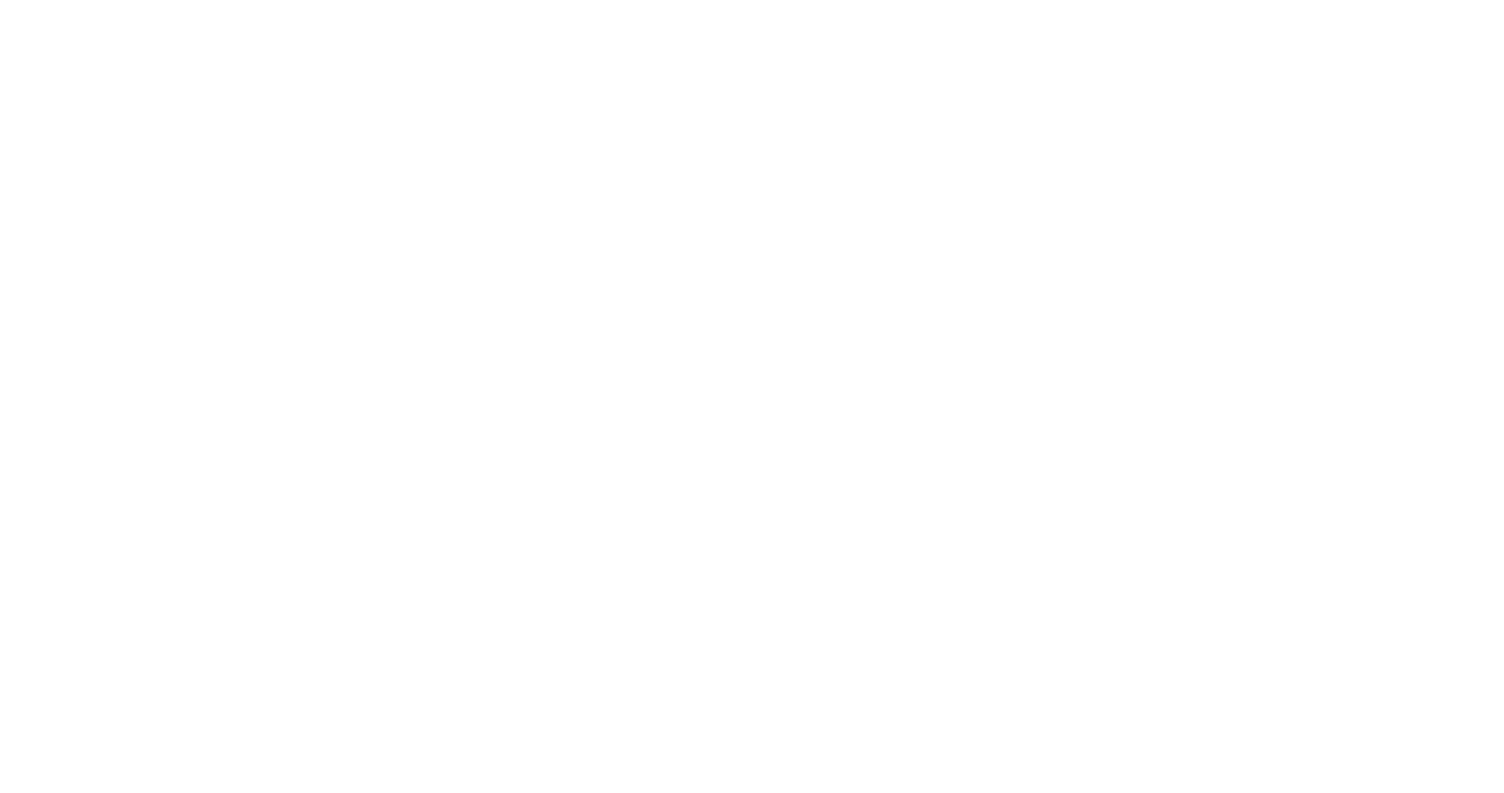
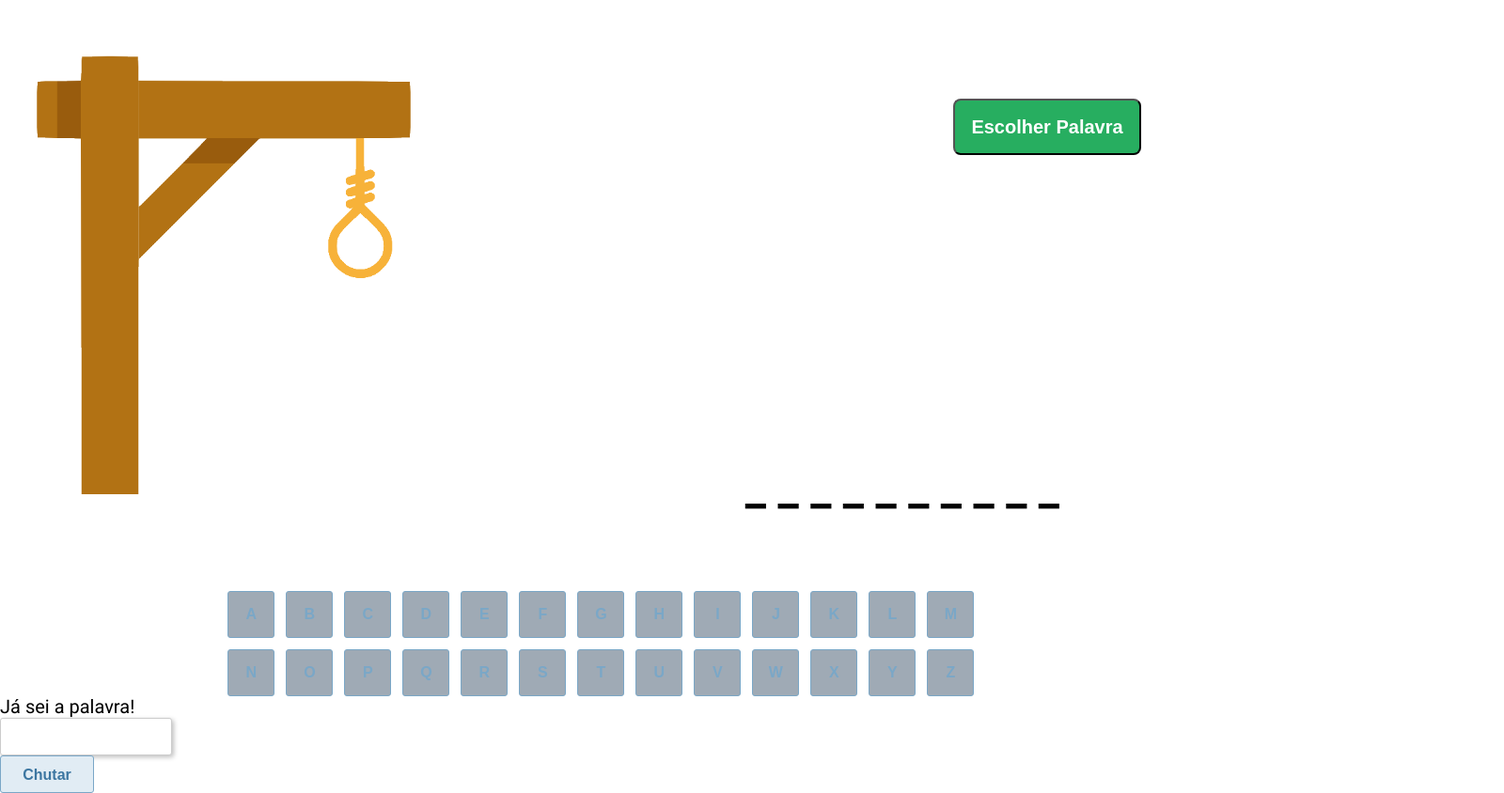
Before and after one commit to Ranbut/projeto8-jogoforca, a React app: page / in a window 1280 px wide. Shown: the whole page at 94% size, 1600 px wide, since content can reach past the window. Before the commit the page ends 800 px from the top, so only its background shows below. Built offline with nearby package versions, Linux system fonts and the light colour scheme.

Commit message:
Colocado Layout

```diff
--- /dev/null
+++ b/public/css/reset.css
@@ -0,0 +1,48 @@
+/* http://meyerweb.com/eric/tools/css/reset/
+   v2.0 | 20110126
+   License: none (public domain)
+*/
+
+html, body, div, span, applet, object, iframe,
+h1, h2, h3, h4, h5, h6, p, blockquote, pre,
+a, abbr, acronym, address, big, cite, code,
+del, dfn, em, img, ins, kbd, q, s, samp,
+small, strike, strong, sub, sup, tt, var,
+b, u, i, center,
+dl, dt, dd, ol, ul, li,
+fieldset, form, label, legend,
+table, caption, tbody, tfoot, thead, tr, th, td,
+article, aside, canvas, details, embed,
+figure, figcaption, footer, header, hgroup,
+menu, nav, output, ruby, section, summary,
+time, mark, audio, video {
+	margin: 0;
+	padding: 0;
+	border: 0;
+	font-size: 100%;
+	font: inherit;
+	vertical-align: baseline;
+}
+/* HTML5 display-role reset for older browsers */
+article, aside, details, figcaption, figure,
+footer, header, hgroup, menu, nav, section {
+	display: block;
+}
+body {
+	line-height: 1;
+}
+ol, ul {
+	list-style: none;
+}
+blockquote, q {
+	quotes: none;
+}
+blockquote:before, blockquote:after,
+q:before, q:after {
+	content: '';
+	content: none;
+}
+table {
+	border-collapse: collapse;
+	border-spacing: 0;
+}
--- /dev/null
+++ b/public/css/style.css
@@ -0,0 +1,112 @@
+@import url("https://fonts.googleapis.com/css2?family=Roboto:ital,wght@0,100;0,300;0,400;0,500;0,700;0,900;1,100;1,300;1,400;1,500;1,700;1,900&display=swap");
+
+body {
+  font-family: "Roboto", sans-serif;
+}
+
+.forca{
+    width: 400px;
+    height: 466.67px;
+    margin-left: 38px;
+    margin-top: 59px;
+}
+
+.botaoPalavra{
+    width: 200px;
+    height: 60px;
+
+    position: relative;
+    Top: -30vw;
+    Left: 45vw;
+
+    font-weight: 700;
+    font-size: 20px;
+    line-height: 23px;
+    text-align: center;
+
+    color: #FFFFFF;
+
+    background: #27AE60;
+    border-radius: 8px;
+}
+
+.palavra{
+    position: relative;
+    Top: -5vw;
+    Left: 25vw;
+
+    font-weight: 700;
+    font-size: 50px;
+    line-height: 68.1px;
+    text-align: center;
+}
+
+.containerLetras{
+    margin-left: 18%;
+    width: 806px;
+    display: flex;
+    flex-wrap: wrap;
+}
+
+.letraSelecao{
+    width: 50px;
+    height: 50px;
+    margin-left: 12px;
+    margin-top: 12px;
+
+    text-align: center;
+    line-height: 18.75px;
+    color: #7AA7C7;
+    font-weight: 700;
+    font-size: 16px;
+
+    background: #9FAAB5;
+    box-sizing: border-box;
+    border: 1px solid #7AA7C7;
+    border-radius: 3px;
+}
+
+
+.chute{
+    display: flex;
+    flex-wrap: wrap;
+
+    width: 144px;
+    height: 23px;
+
+    font-weight: 400;
+    font-size: 20px;
+    line-height: 23px;
+    text-align: center;
+
+    color: #000000;
+}
+
+.chute input{
+    box-sizing: border-box;
+
+    width: 353px;
+    height: 40px;
+
+    background: #FFFFFF;
+    border: 1px solid #CCCCCC;
+    box-shadow: 2px 2px 5px rgba(0, 0, 0, 0.25);
+    border-radius: 3px;
+}
+
+.chute button{
+    box-sizing: border-box;
+
+    font-weight: 700;
+    font-size: 16px;
+    line-height: 19px;
+    text-align: center;
+    color: #3C76A1;
+
+    width: 100px;
+    height: 40px;
+
+    background: #E1ECF4;
+    border: 1px solid #7AA7C7;
+    border-radius: 3px;
+}
--- a/public/index.html
+++ b/public/index.html
@@ -4,7 +4,10 @@
     <meta charset="utf-8" />
     <link rel="icon" href="%PUBLIC_URL%/favicon.ico" />
     <meta name="viewport" content="width=device-width, initial-scale=1" />
+    <meta http-equiv="X-UA-Compatible" content="ie=edge" />
     <meta name="theme-color" content="#000000" />
+    <link rel="stylesheet" href="./css/reset.css">
+    <link rel="stylesheet" href="./css/style.css">
     <title>Jogo da Forca</title>
   </head>
   <body>
--- a/src/Components/App.js
+++ b/src/Components/App.js
@@ -1,5 +1,19 @@
+import Chute from './Chute';
+import Jogo from './Jogo';
+import Letras from './Letras';
+import Palavras from '../Palavras';
+
+const alfabeto = ["a", "b", "c", "d", "e", "f", "g", "h", "i", "j", "k", "l", "m", "n", "o", "p", "q", "r", "s", "t", "u", "v", "w", "x", "y", "z"]
+
 function App() {
-
+  return(
+    <>
+        <Jogo />
+        <Letras />
+        <Chute />
+    </>
+  );
 }
 
 export default App;
+export {alfabeto};
--- a/src/Components/Chute.js
+++ b/src/Components/Chute.js
@@ -1,5 +1,13 @@
 function Chute () {
-
+    return(
+        <>
+            <div className="chute">
+                Já sei a palavra!
+                <input type="text"/>
+                <button>Chutar</button>
+            </div>
+        </>
+    );
 }
 
 export default Chute;
--- a/src/Components/Jogo.js
+++ b/src/Components/Jogo.js
@@ -1,5 +1,10 @@
 function Jogo () {
-
+    return(
+    <>
+        <img className="forca" src="./assets/forca0.png" alt="forca" />
+        <button className="botaoPalavra">Escolher Palavra</button>
+    </>
+    );
 }
 
 export default Jogo;
--- a/src/Components/Letras.js
+++ b/src/Components/Letras.js
@@ -1,5 +1,14 @@
+import App, { alfabeto } from "./App";
+
 function Letras () {
-
+    return(
+    <>
+        <h4 className="palavra">_ _ _ _ _ _ _ _ _ _</h4>
+        <div className="containerLetras">
+            {alfabeto.map(letra => <button key={letra} className="letraSelecao">{letra.toUpperCase()}</button>)}
+        </div>
+    </>
+      );
 }
 
 export default Letras;
```
Also changed, not shown: public/assets/forca0.png (added), public/assets/forca1.png (added), public/assets/forca2.png (added), public/assets/forca3.png (added), public/assets/forca4.png (added), public/assets/forca5.png (added), public/assets/forca6.png (added).
